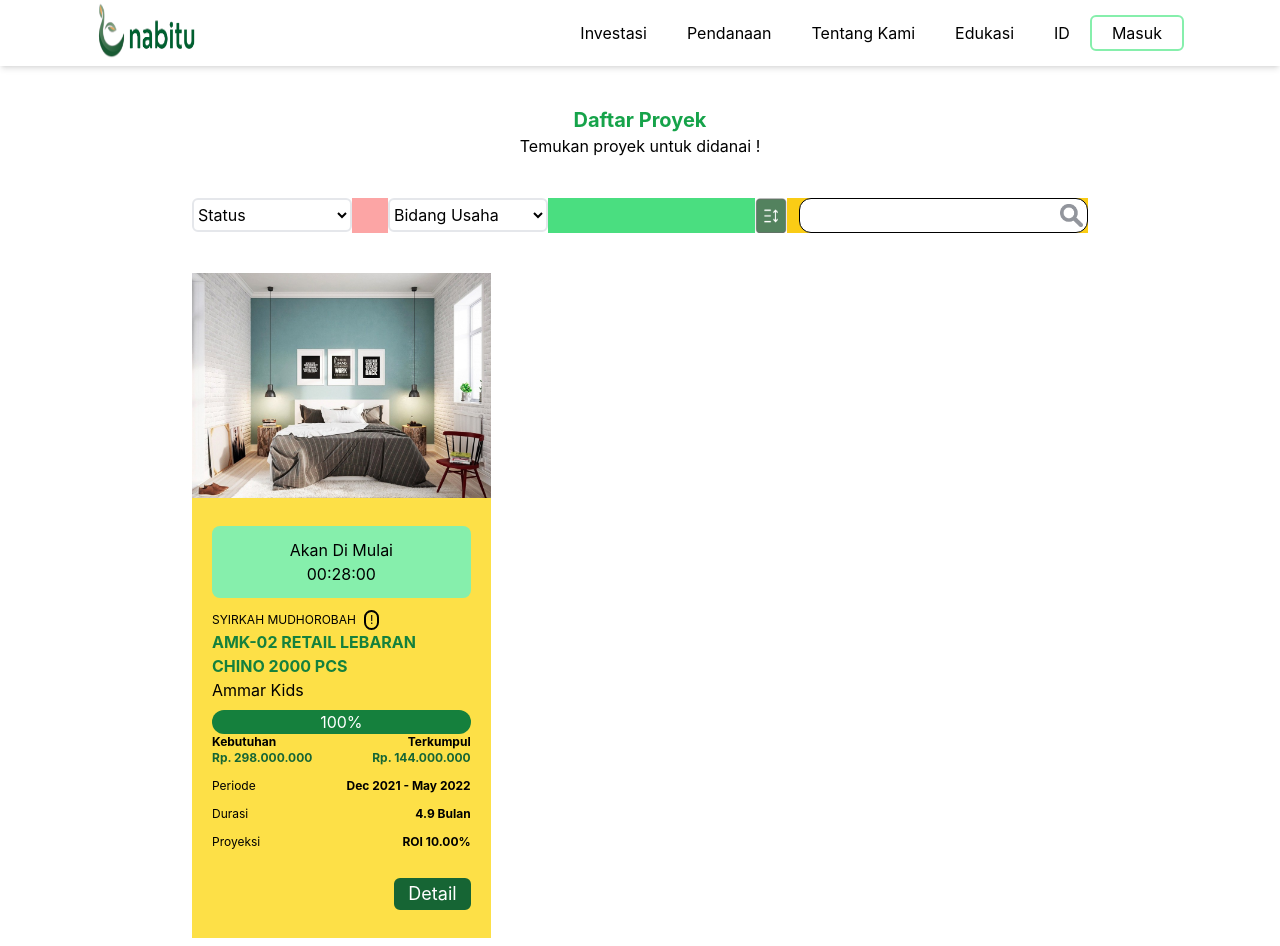
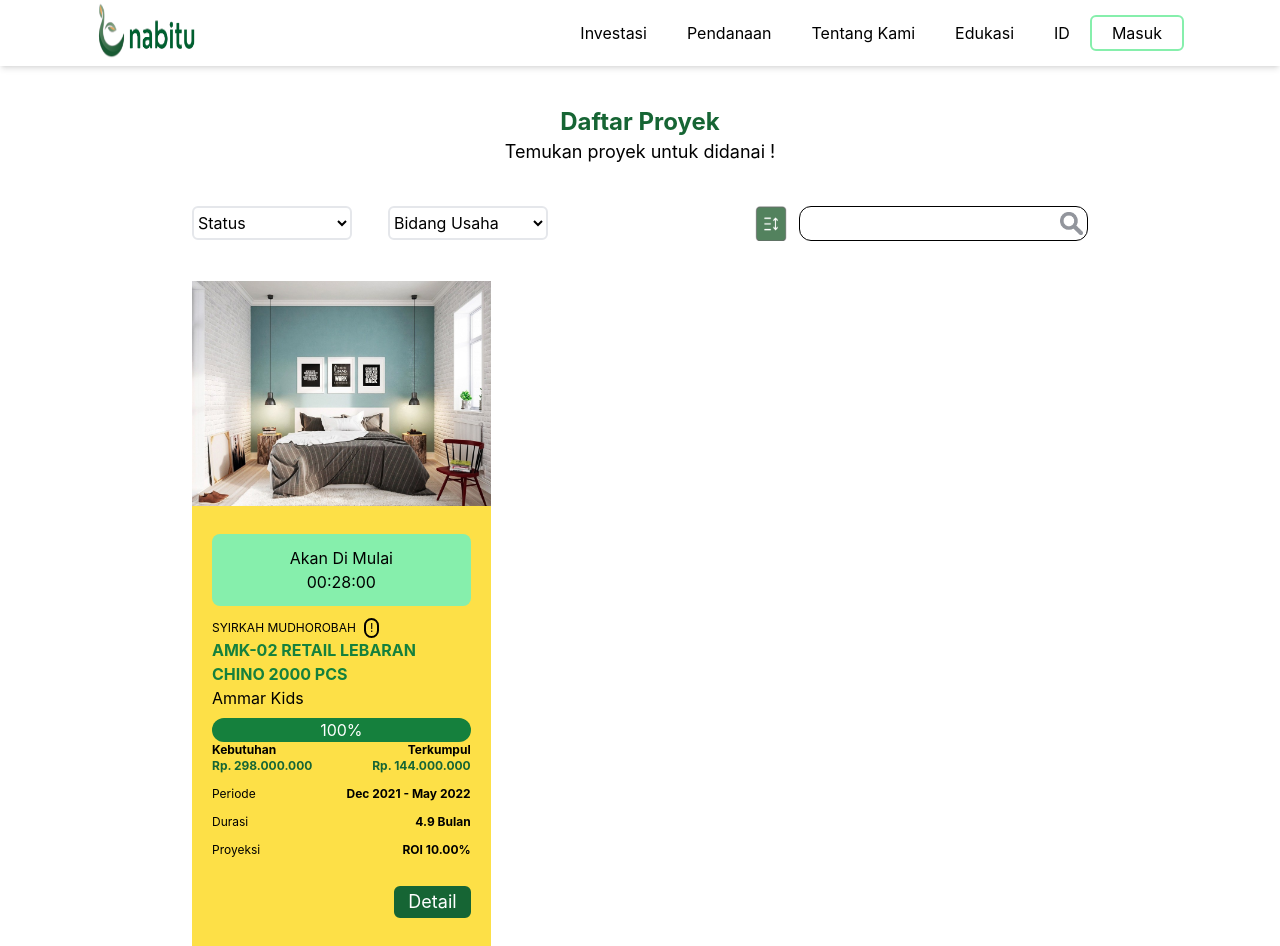
Before and after one commit to m-nahrowi/slicing-nabitu, a Next.js app: page / in a window 1280 px wide. Built offline with nearby package versions, Linux system fonts and the light colour scheme.

Commit message:
add "index"

```diff
--- a/pages/index.js
+++ b/pages/index.js
@@ -38,15 +38,15 @@ export default function Home() {
       </nav>
 
       <div className="text-center mt-10">
-        <p className="text-xl font-bold text-green-600">
+        <p className="text-2xl font-bold text-green-800">
           Daftar Proyek
         </p>
-        <p>
+        <p className='text-lg'>
           Temukan proyek untuk didanai !
         </p>
       </div>
-      <div className='flex justify-between mx-48 mt-10 bg-green-400'>
-        <div className='flex bg-red-300'>
+      <div className='flex justify-between mx-48 mt-10'>
+        <div className='flex'>
           <div className='bg-white mr-9'>
             <select name="choice" className='bg-white border-2 rounded-md w-40 py-1'>
               <option value="first">First Value</option>
@@ -62,7 +62,7 @@ export default function Home() {
             </select>
           </div>
         </div>
-        <div className='flex bg-yellow-400'>
+        <div className='flex'>
           <div className='bg-white items-center flex'>
             <Image src={hijau} alt="kotak" width={32} height={35} />
           </div>
```
